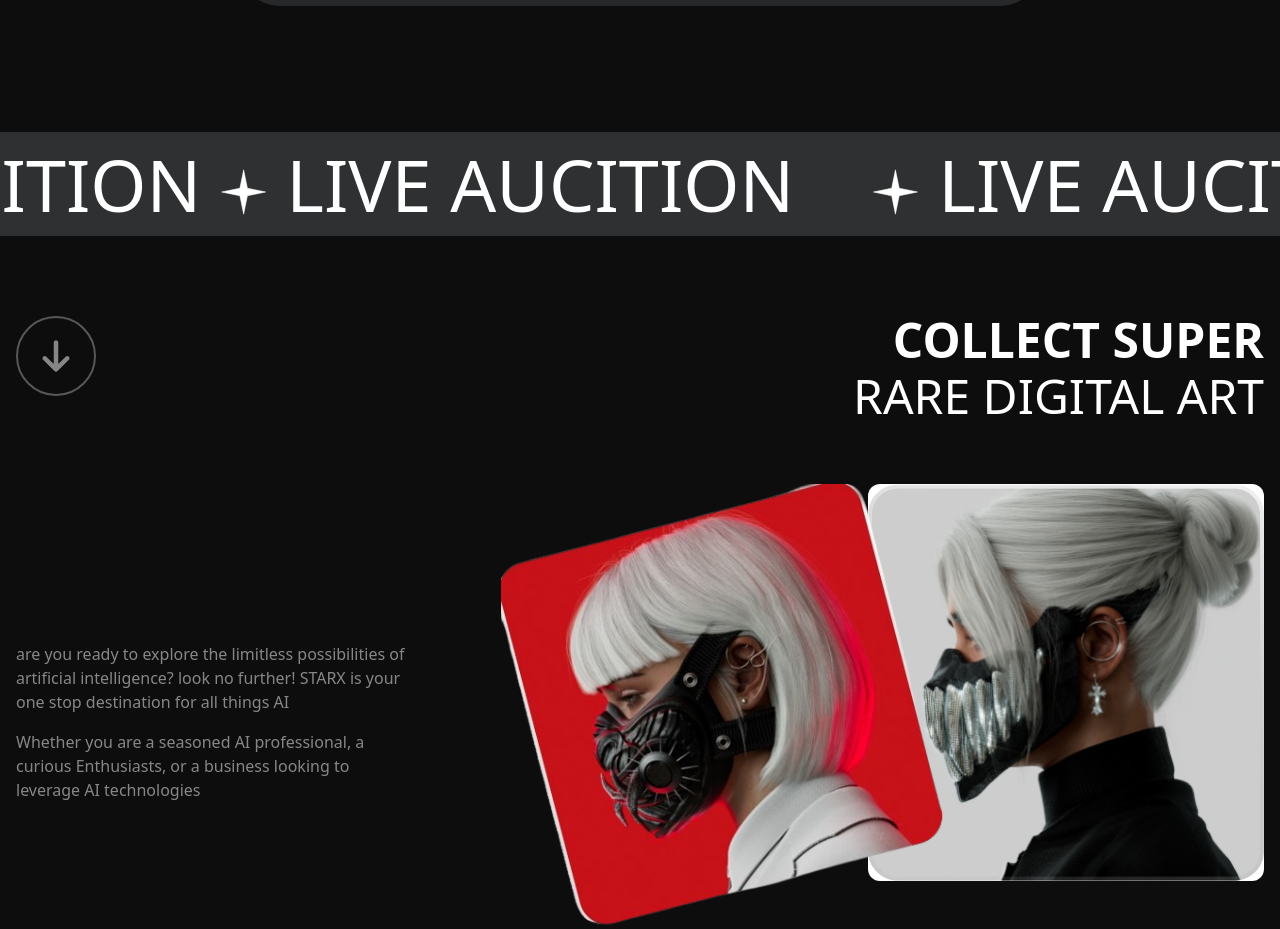
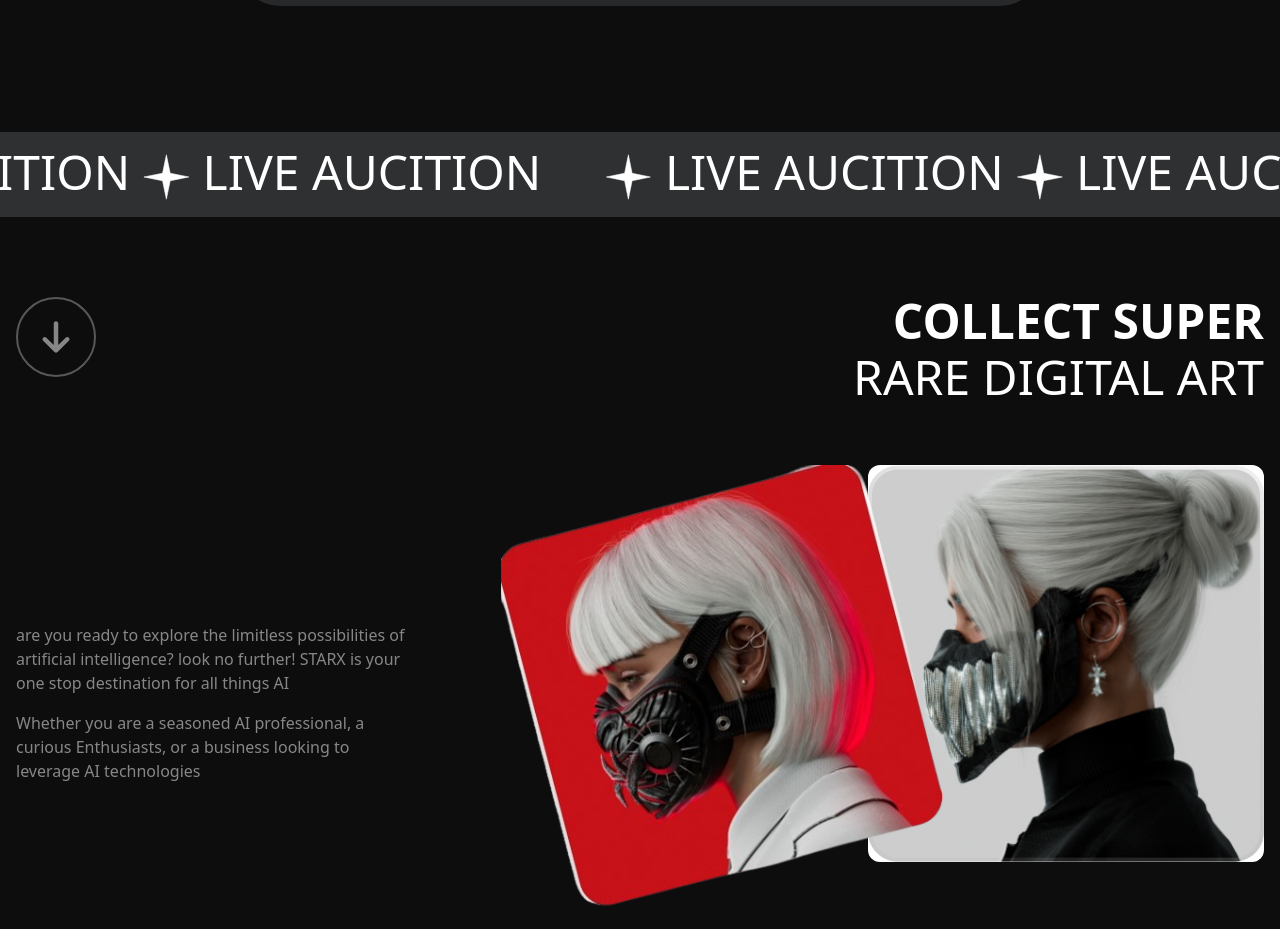
Before and after one commit to Victor-olabisi/NFT-landingPage, a React (Vite) app: page / in a window 1280 px wide. Shown: the part 946-1875 px from the top of the page. Built offline with nearby package versions, Linux system fonts and the light colour scheme.

Commit message:
fix bugs

```diff
--- a/src/component/InfiniteScroll.jsx
+++ b/src/component/InfiniteScroll.jsx
@@ -6,7 +6,7 @@ const InfiniteScroll = () => {
       <div className={`w-[100%] bg-[#2F3032] !max-w-auto mb-[5rem] `}>
         {/* <div className={`text-white`}> */}
         <div className="relative flex overflow-x-hidden text-white ">
-          <div className="py-4 animate-marque whitespace-nowrap text-7xl">
+          <div className="py-4 animate-marque whitespace-nowrap text-5xl">
             <span className=" uppercase ">live </span>
             <span className=" uppercase "> aucition </span>
             <span>
@@ -17,7 +17,7 @@ const InfiniteScroll = () => {
               aucition &nbsp; &nbsp; &nbsp;
             </span>
           </div>
-          <div className="absolute top-0 py-4 animate-marque2 whitespace-nowrap text-7xl ">
+          <div className="absolute top-0 py-4 animate-marque2 whitespace-nowrap text-5xl ">
             <span>
               <img src={star} className="inline-block h-[3rem]" alt="" />
             </span>
```
